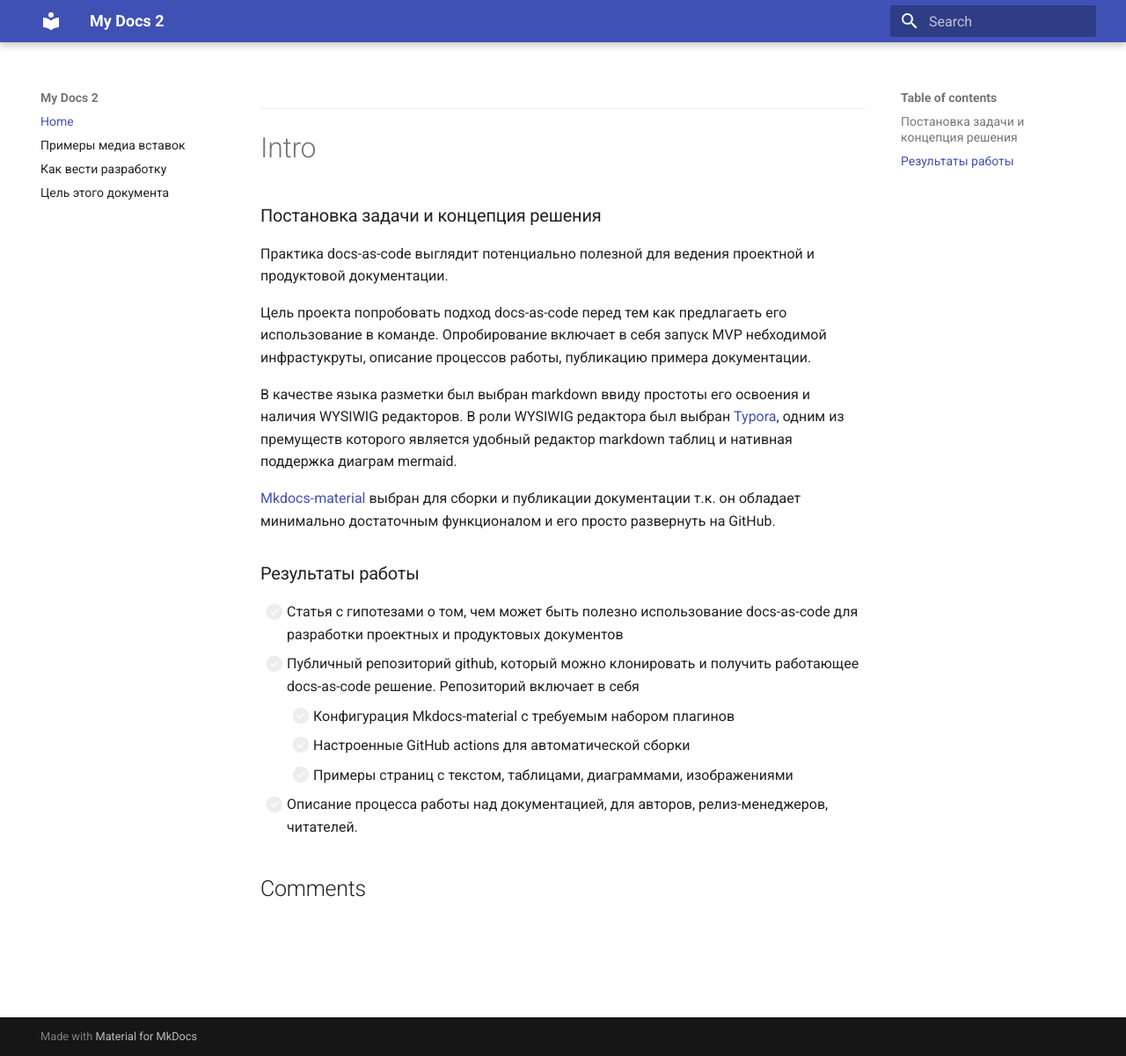
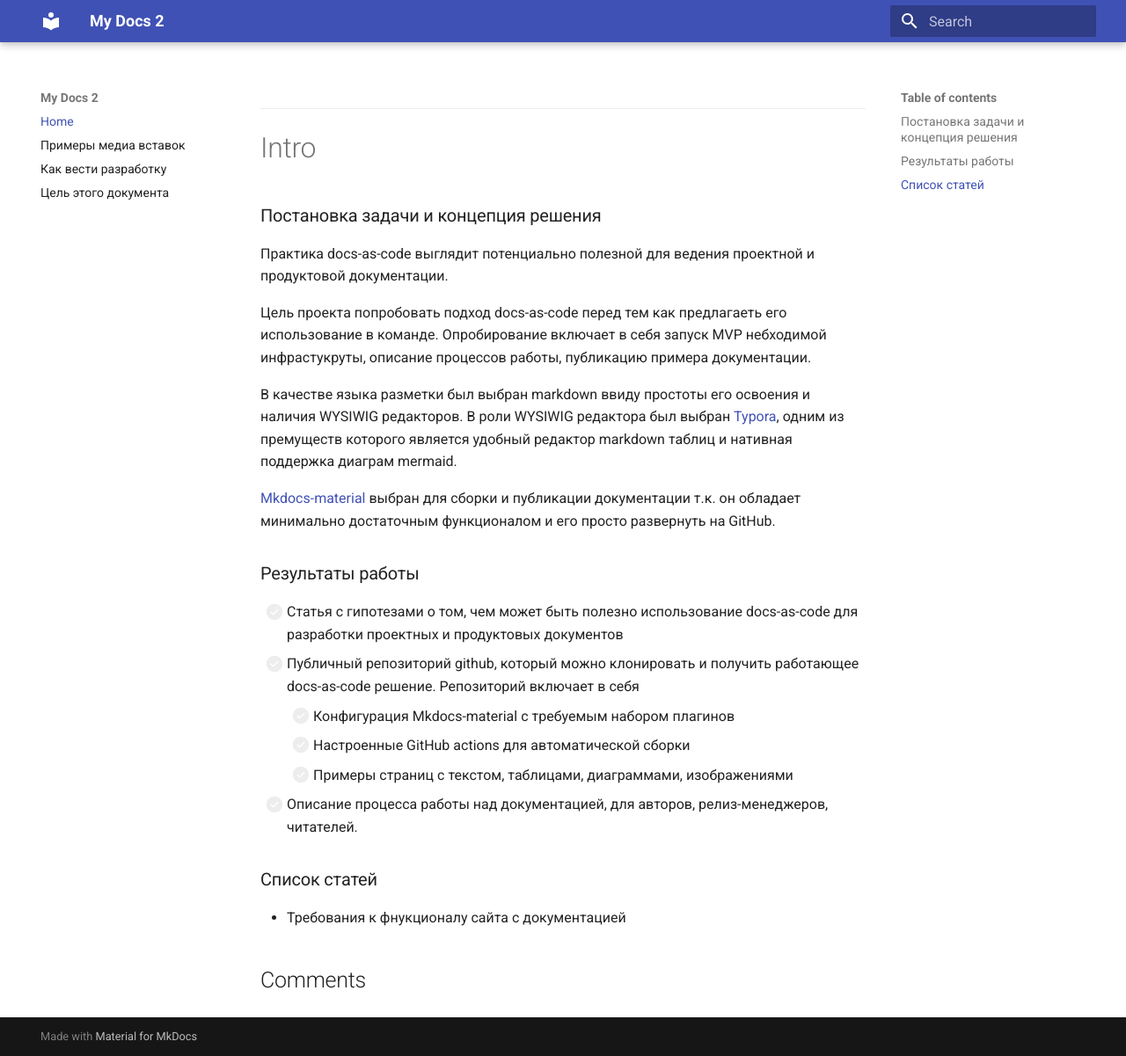
Before and after one commit to anton-merkulov/mkdocs, an MkDocs documentation site: the page built from docs/index.md, in a window 1280 px wide and 1201 px high. Shown: the whole window at 88% size. Built offline with MkDocs 1.6.1 and Material for MkDocs 9.7.7, drawn with Linux system fonts in a browser that asks for light colours; comment, search, counter and statistics services are not loaded; the version menu is left out.

Commit message:
Добавил список статей

```diff
--- a/docs/index.md
+++ b/docs/index.md
@@ -26,3 +26,9 @@ comments: true
     - [ ] Настроенные GitHub actions для автоматической сборки
     - [ ] Примеры страниц с текстом, таблицами, диаграммами, изображениями
 - [ ] Описание процесса работы над документацией, для авторов, релиз-менеджеров, читателей.
+
+
+
+### Список статей
+
+- Требования к фнукционалу сайта с документацией
```
